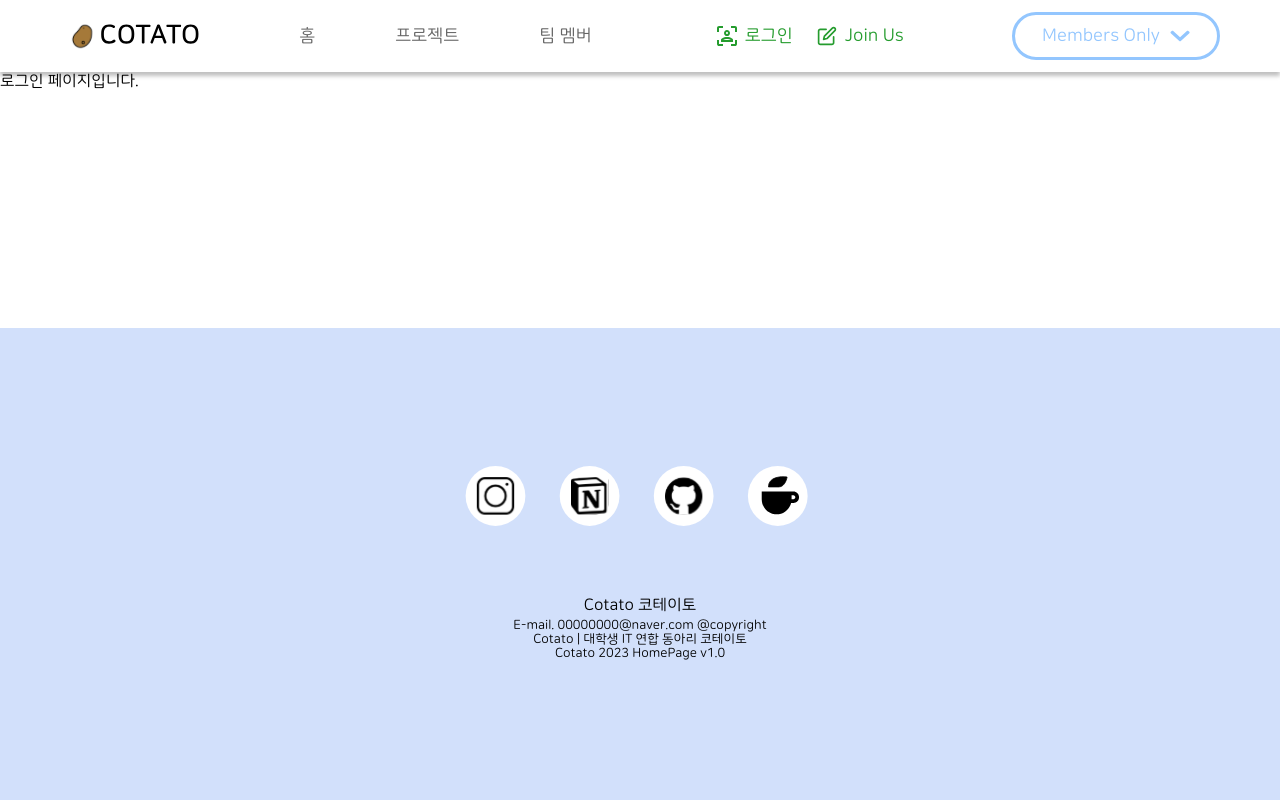
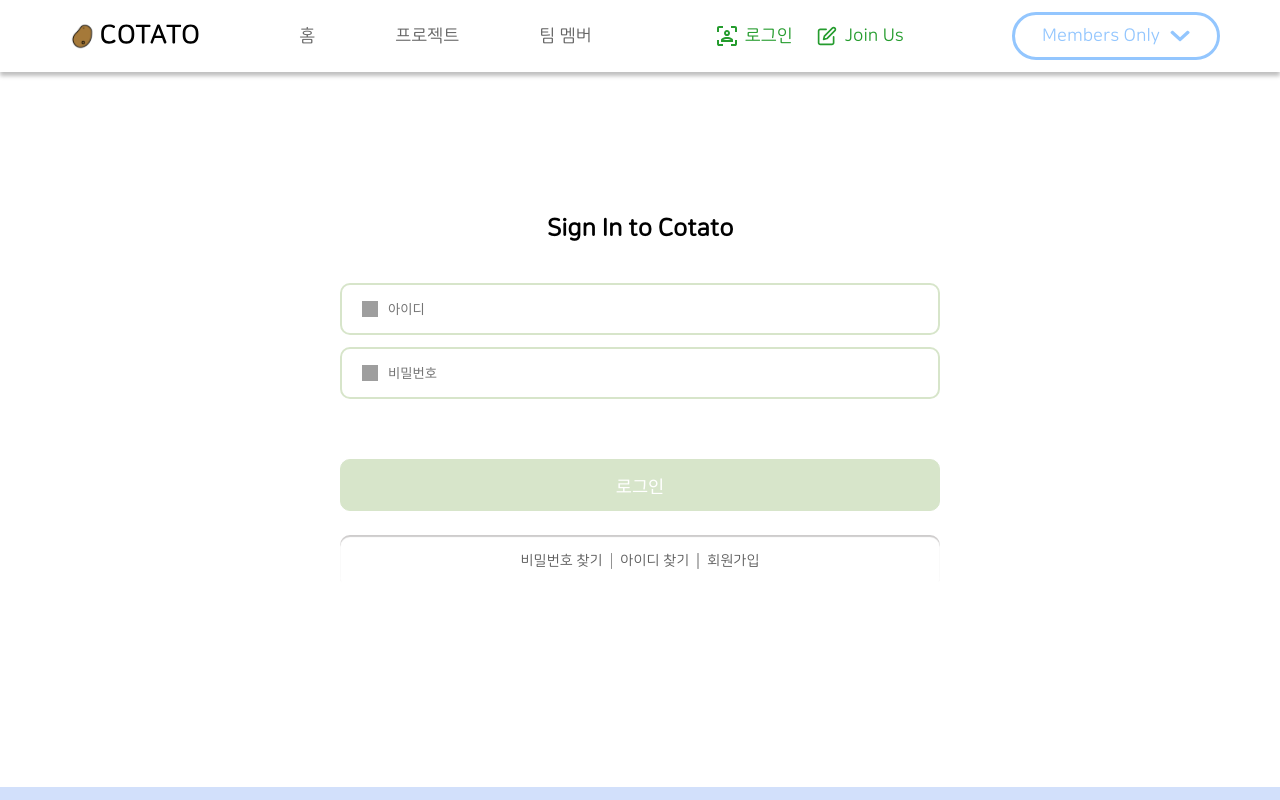
Before and after one commit to IT-Cotato/CS-Quiz-FE, a React (Create React App) app: page /login in a window 1280 px wide. Shown: the top 800 px of the page. Built offline with nearby package versions, Linux system fonts and the light colour scheme; grey boxes are pictures that could not be loaded.

Commit message:
[feat] 로그인 구현

```diff
--- a/src/pages/Login/Login.tsx
+++ b/src/pages/Login/Login.tsx
@@ -1,7 +1,140 @@
-import React from 'react';
+/* eslint-disable @typescript-eslint/no-unused-vars */
+import React, { useCallback, useState } from 'react';
+import { Link } from 'react-router-dom';
+import styled from 'styled-components';
+import line from '@assets/Line 1.svg';
 
 const Login = () => {
-  return <div>로그인 페이지입니다.</div>;
+  const [id, setId] = useState('');
+  const [password, setPassword] = useState('');
+  const [loginError, setLoginError] = useState(false);
+
+  const onChangeId = useCallback((e: React.ChangeEvent<HTMLInputElement>) => {
+    setId(e.target.value);
+  }, []);
+
+  const onChangePassword = useCallback((e: React.ChangeEvent<HTMLInputElement>) => {
+    setPassword(e.target.value);
+  }, []);
+
+  const onSubmit = useCallback(
+    (e: React.FormEvent<HTMLFormElement>) => {
+      e.preventDefault();
+      setLoginError(false);
+      console.log(id, password);
+    },
+    [id, password],
+  );
+
+  return (
+    <Wrapper>
+      <h3>Sign In to Cotato</h3>
+      <Form onSubmit={onSubmit}>
+        <InputBox>
+          <img src="https://raw.githubusercontent.com/MinJaeSon/assets/fc85a00960fa2f2a33ed4409b435484864454f73/icon_user.svg" />
+          <input type="text" id="id" name="id" placeholder="아이디" onChange={onChangeId} />
+        </InputBox>
+        <InputBox>
+          <img src="https://raw.githubusercontent.com/MinJaeSon/assets/fc85a00960fa2f2a33ed4409b435484864454f73/icon_unlock.svg" />
+          <input
+            type="password"
+            id="password"
+            name="password"
+            placeholder="비밀번호"
+            onChange={onChangePassword}
+          />
+        </InputBox>
+        <LoginButton type="submit">로그인</LoginButton>
+      </Form>
+      <LinkContainer>
+        <StyledLink to="/joinus">비밀번호 찾기</StyledLink>
+        <img src={line} />
+        <StyledLink to="/joinus">아이디 찾기</StyledLink>
+        <img src={line} />
+        <StyledLink to="/joinus">회원가입</StyledLink>
+      </LinkContainer>
+    </Wrapper>
+  );
 };
 
 export default Login;
+
+const Wrapper = styled.div`
+  display: flex;
+  flex-direction: column;
+  align-items: center;
+  margin-top: 120px;
+  h3 {
+    font-size: 1.5rem;
+    margin-bottom: 40px;
+  }
+`;
+
+const Form = styled.form`
+  display: flex;
+  flex-direction: column;
+  margin-bottom: 24px;
+`;
+
+const InputBox = styled.div`
+  width: 600px;
+  height: 52px;
+  border-radius: 10px;
+  border: 2px solid #d7e5ca;
+  background: #fff;
+  margin-bottom: 12px;
+  display: flex;
+  flex-direction: row;
+  align-items: center;
+  input {
+    border: none;
+    width: 512px;
+    &:focus {
+      outline: none;
+    }
+  }
+  img {
+    width: 16px;
+    height: 16px;
+    margin-left: 20px;
+    margin-right: 8px;
+  }
+`;
+
+const LoginButton = styled.button`
+  width: 600px;
+  height: 52px;
+  border-radius: 10px;
+  border: 1px solid #d7e5ca;
+  background: ${({ theme }) => theme.color.lightGreen};
+  margin-top: 48px;
+  font-size: 1.1rem;
+  font-weight: 400;
+  color: #fff;
+  &:hover {
+    cursor: pointer;
+  }
+`;
+
+const LinkContainer = styled.div`
+  display: flex;
+  flex-direction: row;
+  align-items: center;
+  justify-content: center;
+  width: 600px;
+  height: 52px;
+  border-radius: 10px;
+  background: #fff;
+  box-shadow: 0px 2px 1px 0px #cecccc inset;
+  img {
+    margin: 0 8px;
+    height: 16px;
+  }
+`;
+
+const StyledLink = styled(Link)`
+  color: ${({ theme }) => theme.color.grey};
+  text-align: center;
+  text-decoration: none;
+  font-size: 0.9rem;
+`;
```
